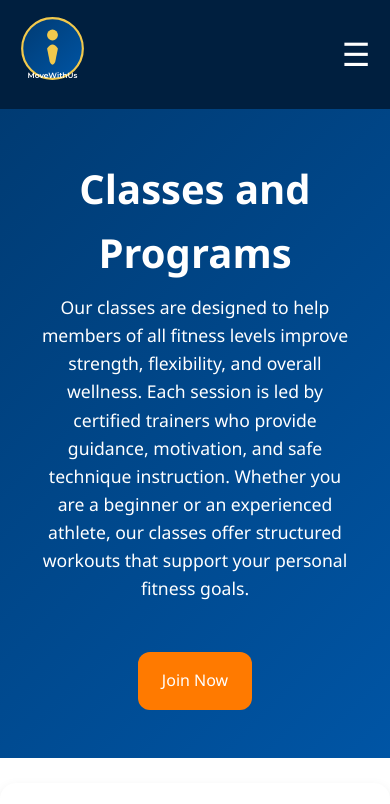
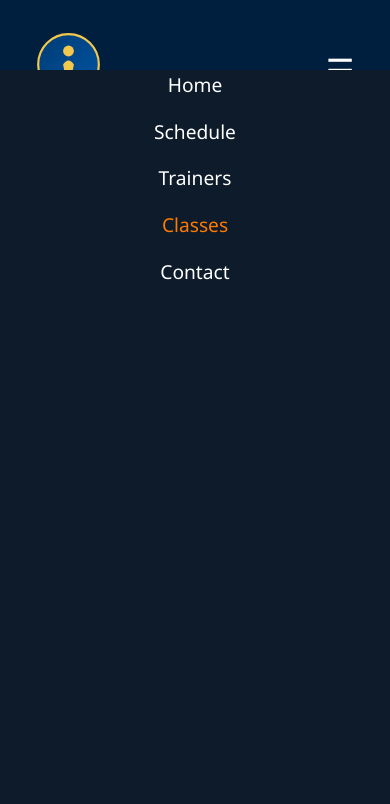
Before and after one commit to joshuaathian/upload-4, a plain HTML site: page classes.html in a window 390 px wide. Both pictures are taken after a click on the button "toggle navigation". Shown: the top 804 px of the page. Drawn offline with Linux system fonts and the light colour scheme.

Commit message:
Add files via upload

```diff
--- a/classes.html
+++ b/classes.html
@@ -325,8 +325,6 @@ Our classes are designed to help members of all fitness levels improve strength,
     });
   });
 </script>
-
-</script>
   </main>
 <br>
   <footer class="footer">
@@ -334,5 +332,15 @@ Our classes are designed to help members of all fitness levels improve strength,
       <p>&copy; 2025 MoveWithUs Sports Club - All rights reserved</p>
     </div>
   </footer>
+    <script>
+document.addEventListener('DOMContentLoaded', function() {
+  const toggle = document.querySelector('.nav-toggle');
+  const links = document.querySelector('.nav-links');
+
+  toggle.addEventListener('click', function() {
+    links.classList.toggle('active');
+  });
+});
+</script>
 </body>
 </html>
--- a/script.js
+++ b/script.js
@@ -32,3 +32,18 @@ document.getElementById("search").addEventListener("input", function () {
       }
     });
   });
+  document.addEventListener('DOMContentLoaded', () => {
+  const toggle = document.querySelector('.nav-toggle');
+  const links = document.getElementById('nav-menu');
+
+  toggle.addEventListener('click', () => {
+    links.classList.toggle('active');
+  });
+
+  // Close menu when clicking links
+  links.querySelectorAll('a').forEach(link => {
+    link.addEventListener('click', () => {
+      links.classList.remove('active');
+    });
+  });
+});
--- a/stlyes.css
+++ b/stlyes.css
@@ -67,24 +67,39 @@ color: var(--secondary-color);
   display: flex;
   justify-content: space-between;
   align-items: center;
+  padding: 1rem;
 }
 
 .nav-links {
   list-style: none;
-display: none;
+  display: none;  /* Hidden by default on mobile */
   flex-direction: column;
   gap: var(--spacing-sm);
+  position: fixed;
+  top: 70px;
+  left: -100%;
+  width: 100%;
+  height: calc(100vh - 70px);
+  background: var(--dark-bg, #333);
+  align-items: center;
+  transition: left 0.3s ease;
+  z-index: 1000;
+}
+
+.nav-links.active {
+  left: 0;  /* Slide in when toggled */
 }
 
 .nav-links li a {
   color: var(--text-light);
   text-decoration: none;
-font-size: 1rem;
+  font-size: 1.2rem;  /* Larger for mobile */
+  padding: 1rem;
+  width: 100%;
+  text-align: center;
   transition: color var(--transition-speed);
   position: relative;
-padding-bottom: 4px;
 }
-
 
 .nav-links li a::after {
   content: "";
@@ -101,15 +116,13 @@ transition: width var(--transition-speed);
   width: 100%;
 }
 
-.nav-links li a:hover {
-color: var(--secondary-color);
-}
-
+.nav-links li a:hover,
 .nav-links .active {
   color: var(--secondary-color);
 }
 
 .nav-toggle {
+  display: block;  /* Always show initially */
   font-size: 2rem;
   background: none;
   border: none;
@@ -117,18 +130,46 @@ color: var(--text-light);
   cursor: pointer;
 }
 
+@media (min-width: 600px) {
+  .nav-toggle {
+    display: none;  /* Hide on desktop */
+  }
 
-@media (min-width: 600px) {
   .nav-links {
-display: flex;
+    display: flex !important;
+    position: static;  /* Reset mobile positioning */
+    height: auto;
+    background: transparent;
     flex-direction: row;
     gap: var(--spacing-md);
   }
-.nav-toggle {
-display: none;
+
+  .nav-links li a {
+    font-size: 1rem;  /* Smaller for desktop */
+    padding: 0.5rem;
   }
 }
+@media (max-width: 599px) {
+  .nav-toggle {
+    display: block;
+  }
 
+  .nav-links {
+    display: flex !important;
+    position: fixed;
+    top: 70px;
+    left: -100%;
+    width: 100%;
+    height: calc(100vh - 70px);
+    background: var(--dark-bg, #333);
+    z-index: 1000;
+    transition: left 0.3s ease;
+  }
+
+  .nav-links.active {
+    left: 0;
+  }
+}
 
 .hero {
 background: linear-gradient(
```
Also changed, not shown: contact.html (+12 -3 lines), index.html (+11 -3 lines), schedule.html (+12 -2 lines), trainers.html (+11 -2 lines). Lines whose indentation alone changed are shown as unchanged.
